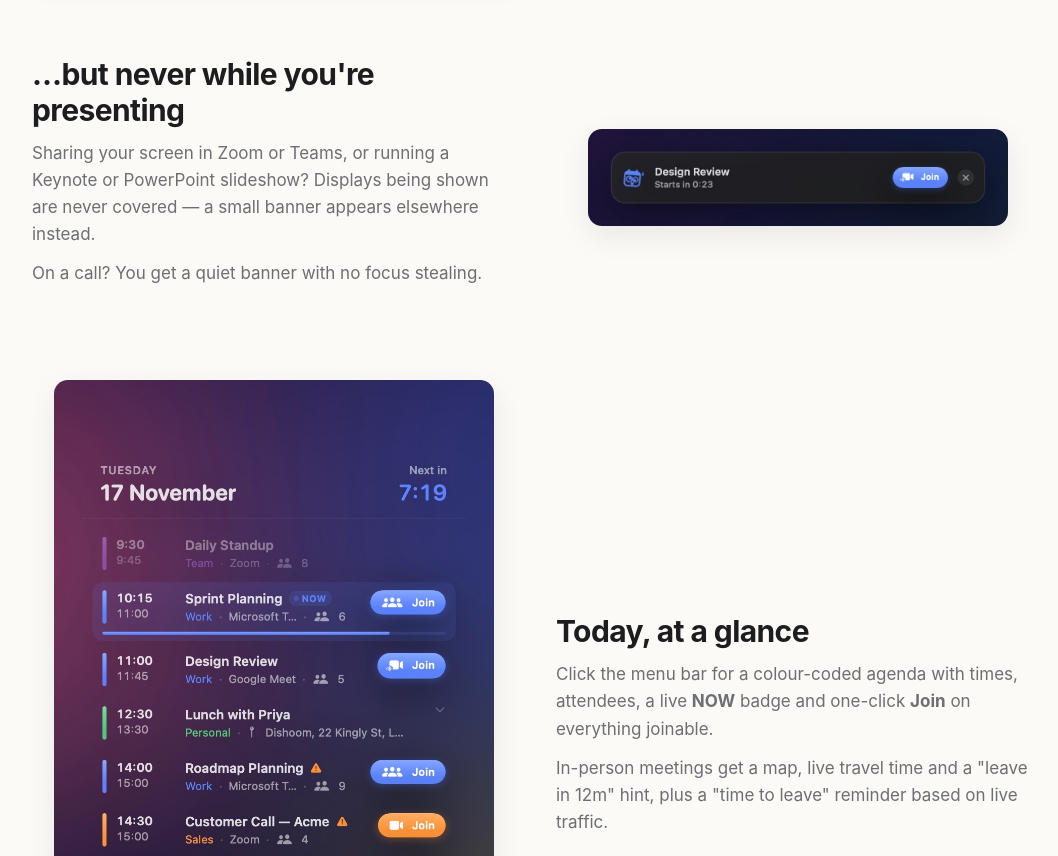
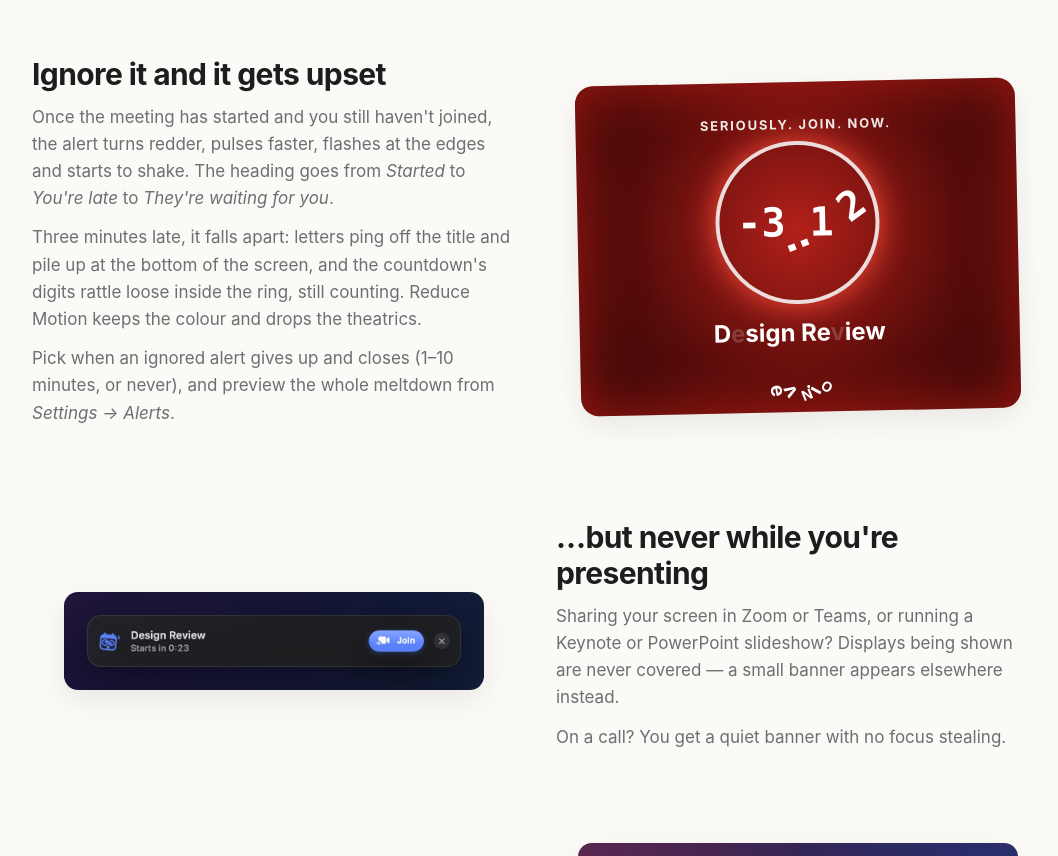
Before and after one commit to lilmuckers/calendar-cadence, a plain HTML site: page index.html in a window 1280 px wide. Shown: the part 1100-1956 px from the top of the page, without its empty margins (104-1162 px from the left). Drawn offline with Linux system fonts and the light colour scheme.

Commit message:
Add late-alert escalation and clash choice changes to homepage
Covers main up to 820534a: the full-screen alert escalating and
falling apart when ignored, the auto-close setting, and changing or
resetting clash choices. Bumps the stylesheet version.

Co-Authored-By: Claude Opus 5.5 <noreply@anthropic.com>

```diff
--- a/index.html
+++ b/index.html
@@ -14,7 +14,7 @@
   <meta property="og:description" content="Your calendar, gently panicking on your behalf.">
   <meta property="og:image" content="https://cadence.patrick-mckinley.com/assets/takeover.jpg">
   <meta property="og:url" content="https://cadence.patrick-mckinley.com/">
-  <link rel="stylesheet" href="style.css?v=3">
+  <link rel="stylesheet" href="style.css?v=4">
 </head>
 <body>
   <header class="site-header">
@@ -57,6 +57,25 @@
 
     <section>
       <div class="wrap feature flip">
+        <div class="media">
+          <div class="late-demo" role="img" aria-label="Illustration: a red, shaking alert reading SERIOUSLY. JOIN. NOW. with letters falling off and piling at the bottom">
+            <div class="late-head">SERIOUSLY. JOIN. NOW.</div>
+            <div class="late-ring"><span>-3</span><span class="loose">:</span><span>1</span><span class="loose2">2</span></div>
+            <div class="late-title">D<span class="gone">e</span>sign Re<span class="gone">v</span>iew</div>
+            <div class="late-pile"><span>e</span><span>v</span><span>N</span><span>i</span><span>O</span></div>
+          </div>
+        </div>
+        <div>
+          <h2>Ignore it and it gets upset</h2>
+          <p>Once the meeting has started and you still haven't joined, the alert turns redder, pulses faster, flashes at the edges and starts to shake. The heading goes from <em>Started</em> to <em>You're late</em> to <em>They're waiting for you</em>.</p>
+          <p>Three minutes late, it falls apart: letters ping off the title and pile up at the bottom of the screen, and the countdown's digits rattle loose inside the ring, still counting. Reduce Motion keeps the colour and drops the theatrics.</p>
+          <p>Pick when an ignored alert gives up and closes (1–10 minutes, or never), and preview the whole meltdown from <em>Settings → Alerts</em>.</p>
+        </div>
+      </div>
+    </section>
+
+    <section>
+      <div class="wrap feature">
         <div class="media"><img src="assets/banner.jpg" alt="Compact banner: Design Review, starts in 0:23, Join" class="w-420"></div>
         <div>
           <h2>…but never while you're presenting</h2>
@@ -67,7 +86,7 @@
     </section>
 
     <section>
-      <div class="wrap feature">
+      <div class="wrap feature flip">
         <div class="media"><img src="assets/menu.jpg" alt="Today's agenda dropdown with colour-coded meetings and Join buttons" class="w-440"></div>
         <div>
           <h2>Today, at a glance</h2>
@@ -78,7 +97,7 @@
     </section>
 
     <section>
-      <div class="wrap feature flip">
+      <div class="wrap feature">
         <div class="media panels">
           <img src="assets/panel.jpg" alt="Floating countdown panel: Up next, Design Review in 7:19">
           <div class="panel-row">
@@ -95,17 +114,18 @@
     </section>
 
     <section>
-      <div class="wrap feature">
+      <div class="wrap feature flip">
         <div class="media"><img src="assets/clash.jpg" alt="Double-booked! Which one should I alert you for?" class="w-380"></div>
         <div>
           <h2>Double-booked? It asks.</h2>
           <p>When two real meetings overlap, Cadence asks which one you want alerts for. Your choice sticks; the other is quietly muted.</p>
+          <p>Picked wrong? Right-click either meeting for <strong>Clash Alerts</strong> to switch, alert for both or be asked again, or reset every choice in Settings.</p>
         </div>
       </div>
     </section>
 
     <section>
-      <div class="wrap feature flip">
+      <div class="wrap feature">
         <div class="media"><img src="assets/invites.jpg" alt="Good morning! RSVP time: three invites with Accept, Maybe and Decline buttons and a colour picker" class="w-400"></div>
         <div>
           <h2>RSVP without opening your calendar</h2>
@@ -116,7 +136,7 @@
     </section>
 
     <section id="assistants">
-      <div class="wrap feature">
+      <div class="wrap feature flip">
         <div class="media">
           <div class="assistant-demo" role="img" aria-label="Illustration: you ask your assistant about your afternoon, it checks Cadence, then asks to accept an invite and Cadence shows an Allow, Deny or Always allow card">
             <div class="bubble you">What's my afternoon like? Can I fit in a 30-minute call?</div>
--- a/style.css
+++ b/style.css
@@ -156,3 +156,18 @@ code { overflow-wrap: anywhere; }
   .prose td { border: 0; padding: 6px 0; }
   .prose td::before { content: attr(data-label); display: block; font-size: 12px; font-weight: 600; text-transform: uppercase; letter-spacing: .04em; color: var(--muted); }
 }
+
+/* Late / meltdown illustration */
+.late-demo { position: relative; overflow: hidden; max-width: 440px; margin: 0 auto; aspect-ratio: 4 / 3; border-radius: 18px; box-shadow: var(--shadow), inset 0 0 60px rgba(255, 40, 30, .55); background: radial-gradient(circle at 50% 45%, #b3201a 0%, #5a0d0b 55%, #2a0605 100%); color: #fff; display: flex; flex-direction: column; align-items: center; justify-content: center; gap: 10px; padding: 16px 16px 40px; transform: rotate(-1.2deg); }
+.late-head { font: 700 13px/1 -apple-system, BlinkMacSystemFont, sans-serif; letter-spacing: .14em; opacity: .9; }
+.late-ring { width: min(40%, 170px); aspect-ratio: 1; border-radius: 50%; border: 4px solid rgba(255,255,255,.85); box-shadow: 0 0 30px rgba(255,80,60,.9); display: flex; align-items: center; justify-content: center; font: 700 clamp(26px, 7vw, 40px)/1 ui-monospace, SFMono-Regular, Menlo, monospace; font-variant-numeric: tabular-nums; }
+.late-ring .loose { display: inline-block; transform: translate(4px, 22px) rotate(70deg); }
+.late-ring .loose2 { display: inline-block; transform: translate(6px, -16px) rotate(-35deg); }
+.late-title { font-weight: 700; font-size: clamp(18px, 4.5vw, 24px); }
+.late-title .gone { opacity: .18; }
+.late-pile { position: absolute; bottom: 6px; left: 0; right: 0; display: flex; justify-content: center; gap: 2px; font-weight: 700; font-size: 20px; }
+.late-pile span:nth-child(1) { transform: rotate(80deg); }
+.late-pile span:nth-child(2) { transform: rotate(-120deg) translateY(-3px); }
+.late-pile span:nth-child(3) { transform: rotate(160deg); font-size: 14px; }
+.late-pile span:nth-child(4) { transform: rotate(-60deg); }
+.late-pile span:nth-child(5) { transform: rotate(30deg) translateY(2px); font-size: 14px; }
```
Also changed, not shown: privacy.html (+1 -1 lines).
